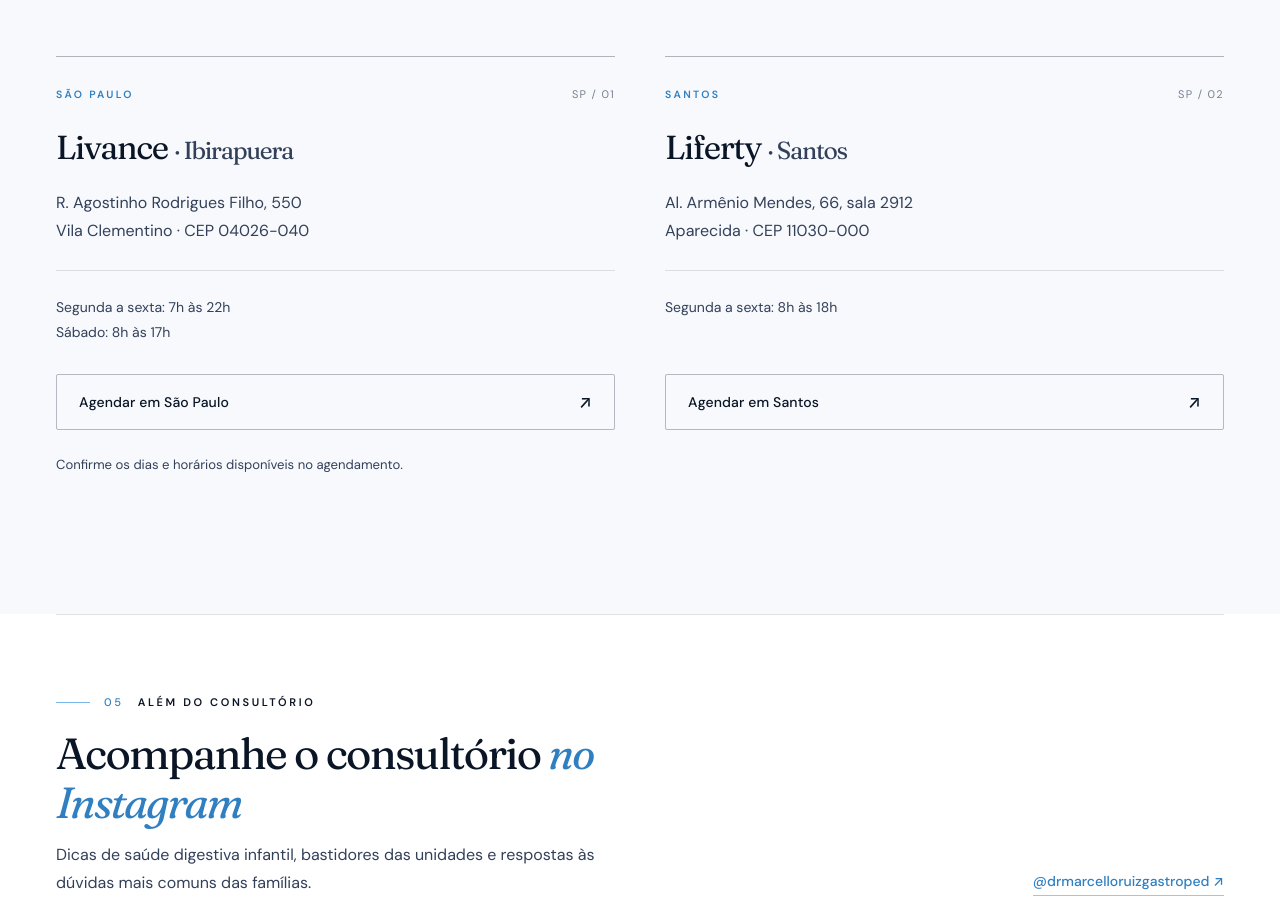
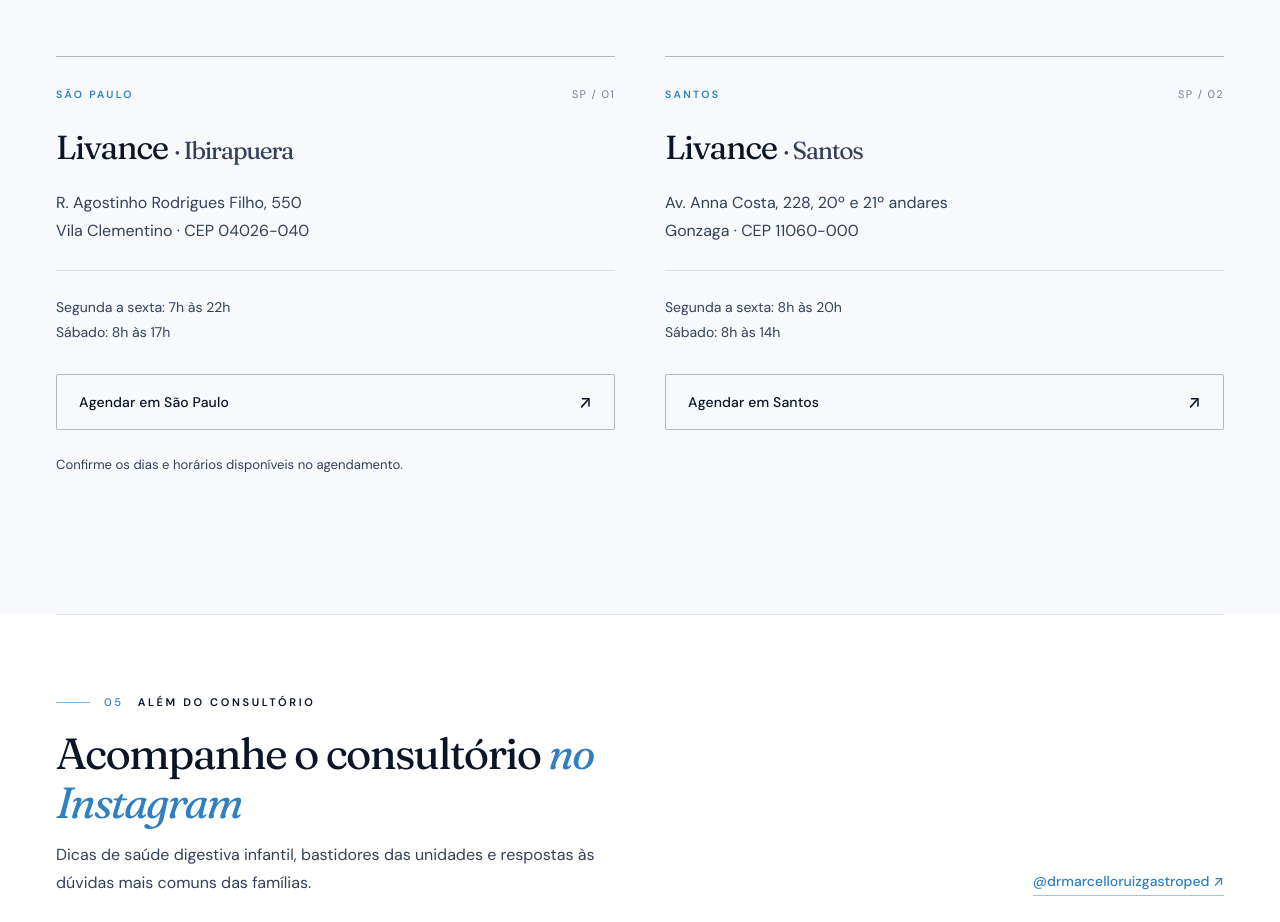
Before and after one commit to clinicamarcelloruiz/clinicamarcelloruiz.github.io, a website: page docs/index.html in a window 1280 px wide. Shown: the part 5054-5976 px from the top of the page. Drawn offline with Linux system fonts and the light colour scheme.

Commit message:
Atualizacao do site 26/09/2026

```diff
--- a/docs/index.html
+++ b/docs/index.html
@@ -620,9 +620,9 @@ footer .autoria img{display:block;height:16px;width:auto;filter:none}
       </div>
       <div class="ucard reveal" style="--d:.22s">
         <div class="utop"><span class="city">Santos</span><span class="uidx" aria-hidden="true">SP / 02</span></div>
-        <h3>Liferty <span>· Santos</span></h3>
-        <p class="addr">Al. Armênio Mendes, 66, sala 2912<br>Aparecida · CEP 11030-000</p>
-        <p class="hours">Segunda a sexta: 8h às 18h</p>
+        <h3>Livance <span>· Santos</span></h3>
+        <p class="addr">Av. Anna Costa, 228, 20º e 21º andares<br>Gonzaga · CEP 11060-000</p>
+        <p class="hours">Segunda a sexta: 8h às 20h<br>Sábado: 8h às 14h</p>
         <a class="btn btn-contorno" href="https://wa.me/5513996811279?text=Ol%C3%A1%21%20Vim%20pelo%20site%20do%20Dr.%20Marcello%20e%20gostaria%20de%20agendar%20uma%20consulta%20em%20Santos." target="_blank" rel="noopener">Agendar em Santos <span class="arr" aria-hidden="true">↗</span></a>
       </div>
     </div>
```
Also changed, not shown: template.html (+3 -3 lines).
